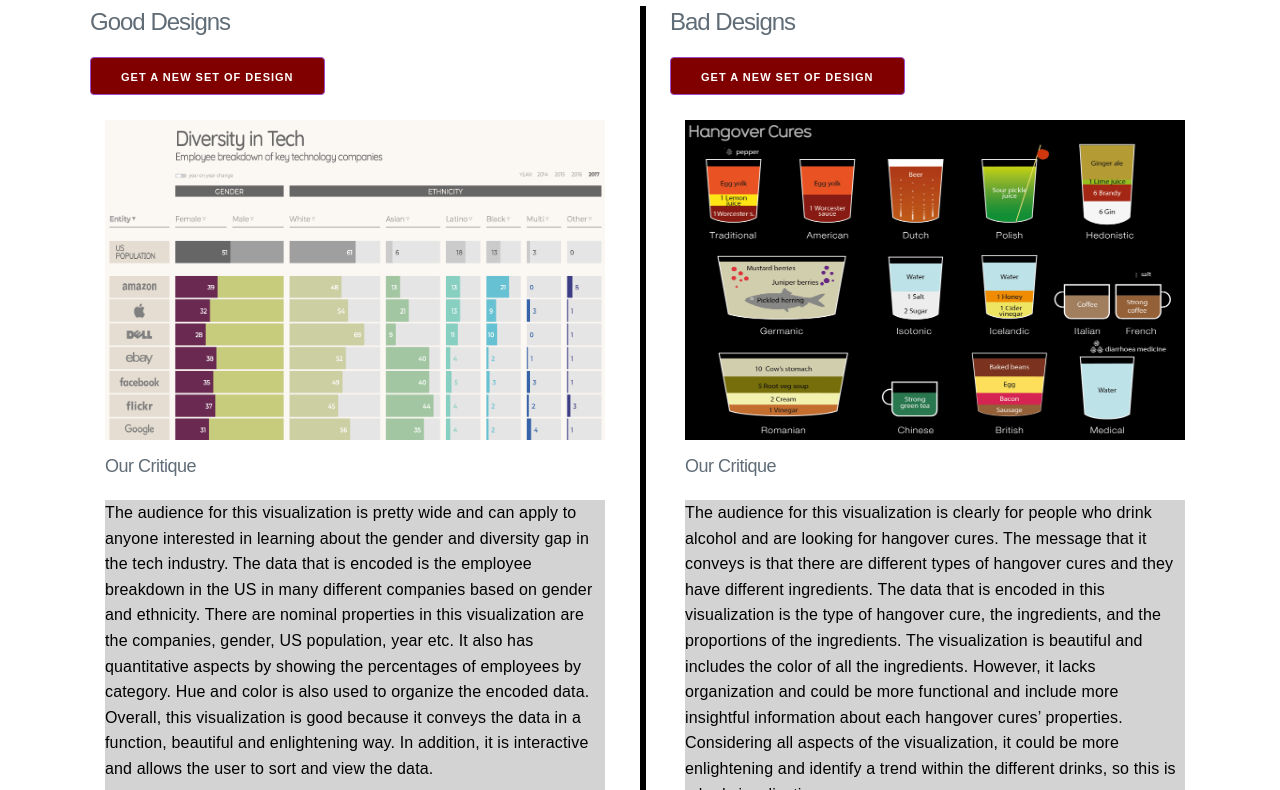
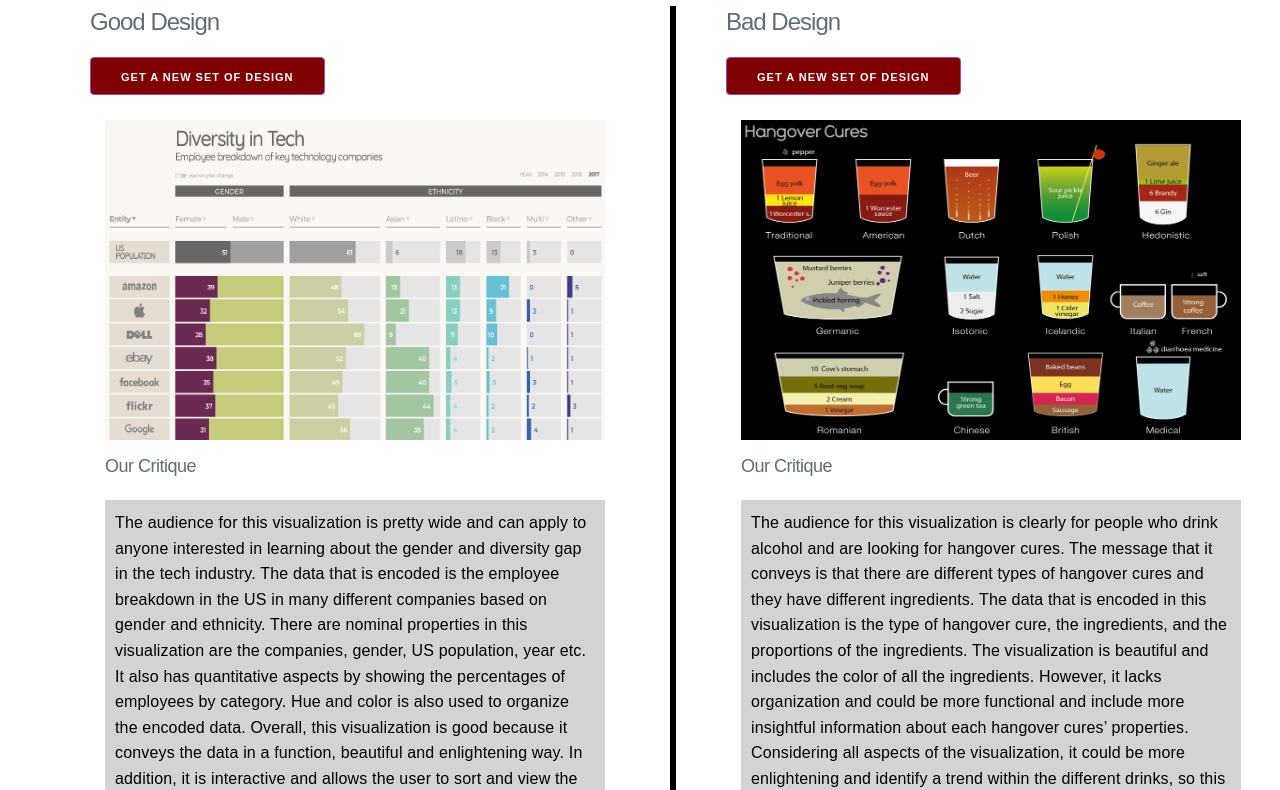
Before and after one commit to yinzhema/VizProject1, a plain HTML site: page index.html in a window 1280 px wide. Shown: the part 77-867 px from the top of the page. Drawn offline with nearby package versions, Linux system fonts and the light colour scheme.

Commit message:
changed padding

```diff
--- a/index.html
+++ b/index.html
@@ -19,7 +19,7 @@
         <div  class="row">
             <div class="column_left">
                 <h3 class="column_title">
-                    Good Designs
+                    Good Design
                 </h3>
                 <button id="generate_good">
                     Get a new set of design
@@ -38,7 +38,7 @@
             <div id="vertical"></div>
             <div class="column_right">
                 <h3 class="column_title">
-                    Bad Designs
+                    Bad Design
                 </h3>
                 <button id="generate_bad">
                     Get a new set of design
--- a/style.css
+++ b/style.css
@@ -20,6 +20,7 @@
     height: 300px;
     width: 500px;
     overflow-y: scroll;
+    padding:10px;
 
 }
 
@@ -48,8 +49,8 @@
 #vertical {
     border-left: 6px solid black;
     height: 850px;
-    position:absolute;
-    left: 50%;
+    margin-left: 50px;
+
 }
 
 #critique_title {
```
Also changed, not shown: 1 other file.
